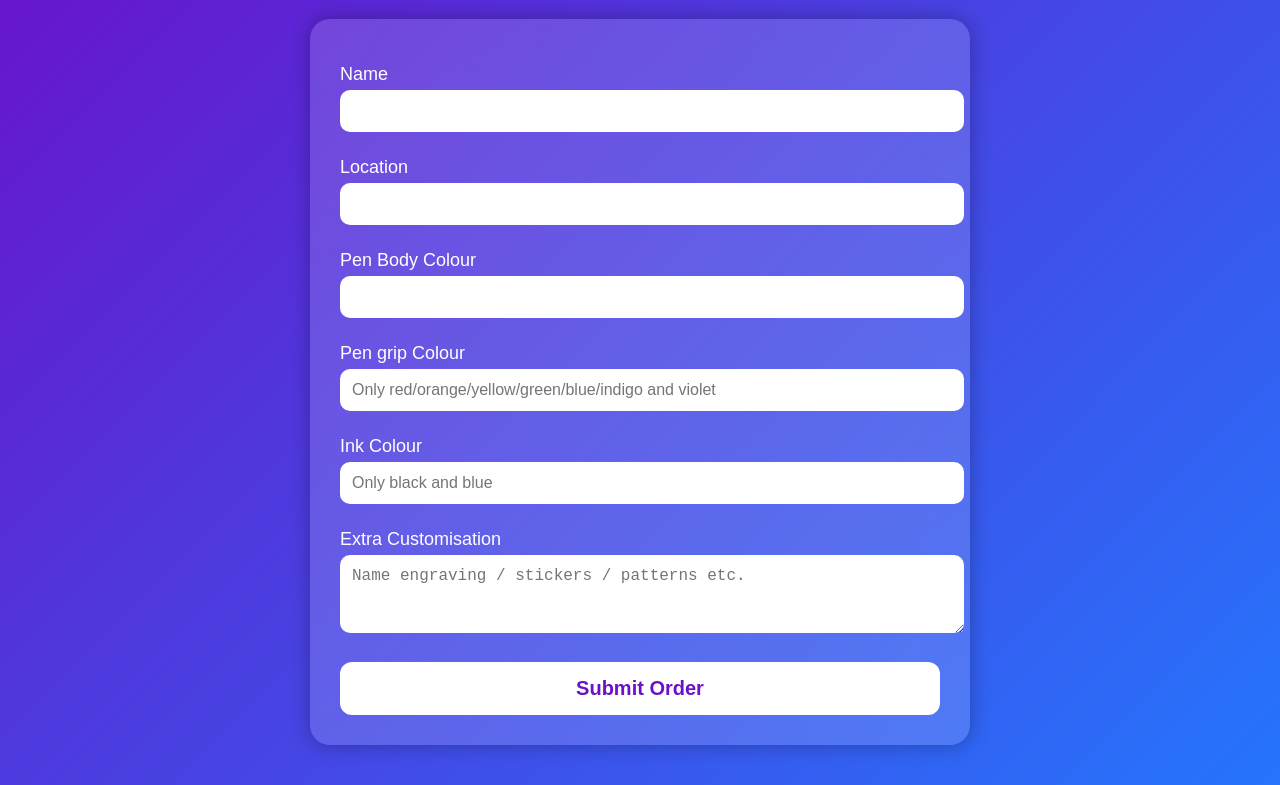
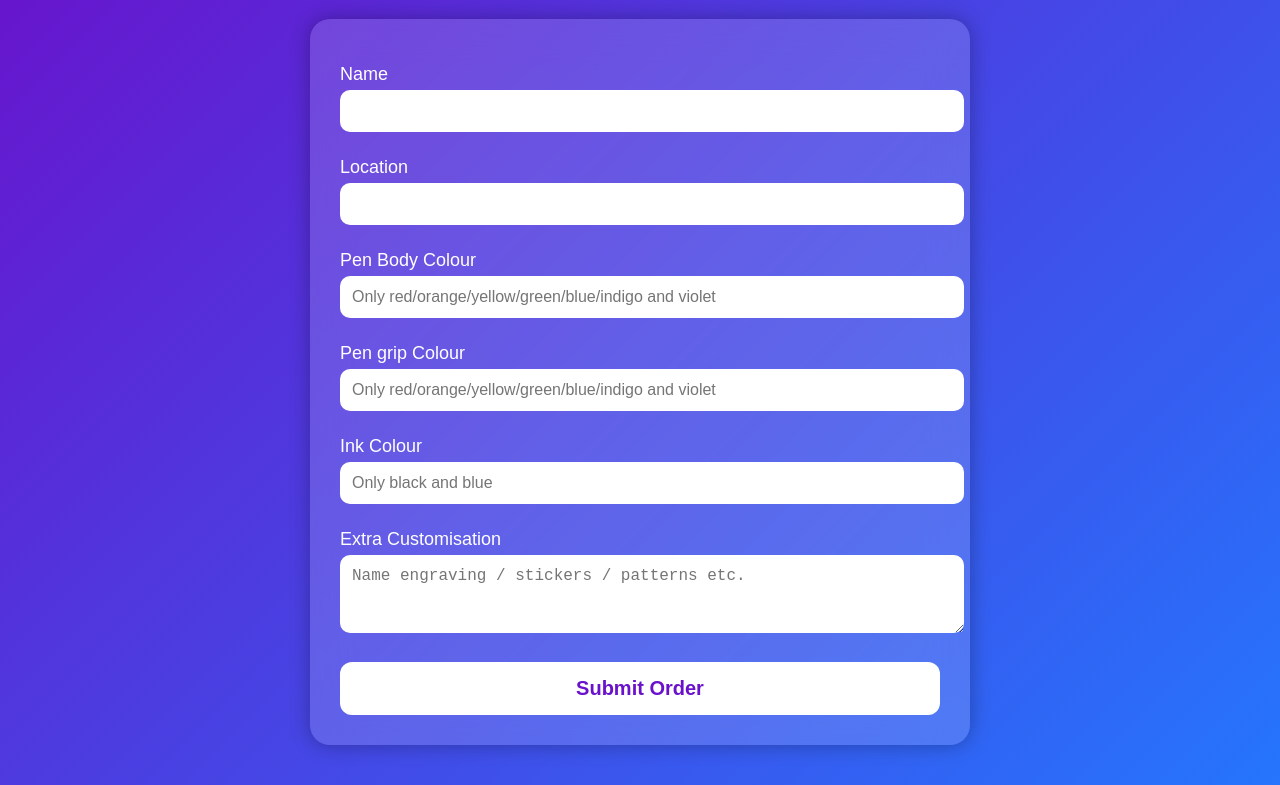
Before and after one commit to nebula-pens/nebulapens, a plain HTML site: page index.html in a window 1280 px wide. Shown: the part 104-889 px from the top of the page. Drawn offline with Linux system fonts and the light colour scheme.

Commit message:
Update index.html

```diff
--- a/index.html
+++ b/index.html
@@ -82,7 +82,7 @@
     <input type="text" name="grade" required>
 
     <label>Pen Body Colour</label>
-    <input type="text" name="bodyColour"Only red/orange/yellow/green/blue/indigo/violet/Siver and gold" required>
+    <input type="text" name="bodyColour" placeholder="Only red/orange/yellow/green/blue/indigo and violet" required>
 
     <label>Pen grip Colour</label>
     <input type="text" name="bodyColour" placeholder="Only red/orange/yellow/green/blue/indigo and violet" required>
```
